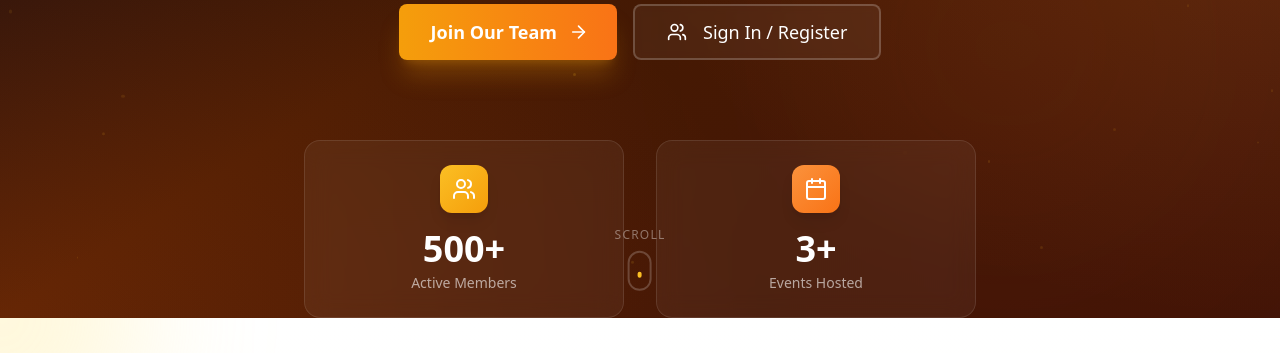
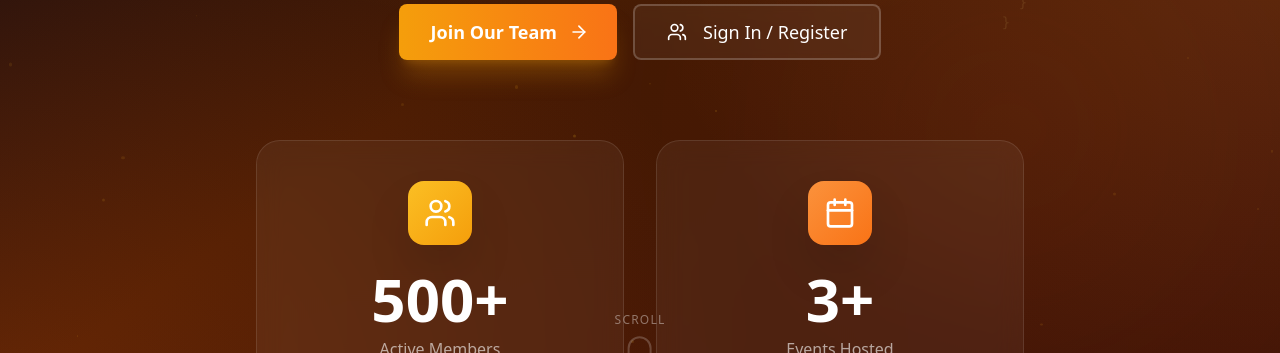
Before and after one commit to code-scriet/main_site, a React (Vite) app in the folder apps/web/: page / in a window 1280 px wide. Shown: the part 599-952 px from the top of the page. Built offline with nearby package versions, Linux system fonts and the light colour scheme; no server answers.

Commit message:
achuevement

```diff
--- a/apps/web/src/components/home/Hero.tsx
+++ b/apps/web/src/components/home/Hero.tsx
@@ -402,7 +402,7 @@ export function Hero() {
           {/* Stats */}
           <motion.div
             variants={itemVariants}
-            className="grid grid-cols-1 sm:grid-cols-2 gap-8 max-w-2xl mx-auto pt-12"
+            className="grid grid-cols-1 sm:grid-cols-2 gap-8 max-w-3xl mx-auto pt-12"
           >
             {[
               { icon: Users, label: 'Active Members', value: stats.members, displayValue: null, color: 'from-amber-400 to-amber-500' },
@@ -410,19 +410,19 @@ export function Hero() {
             ].map((stat) => (
               <motion.div
                 key={stat.label}
-                whileHover={!isMobile ? { scale: 1.05, y: -5 } : undefined}
+                whileHover={!isMobile ? { scale: 1.05, y: -8 } : undefined}
                 transition={{ type: 'spring', stiffness: 400 }}
                 className="group relative"
               >
-                <div className="absolute inset-0 bg-gradient-to-br from-white/10 to-white/5 rounded-2xl opacity-0 group-hover:opacity-100 transition-opacity blur-sm" />
-                <div className="relative bg-white/5 backdrop-blur-md border border-white/10 rounded-2xl p-6 transition-all duration-300 group-hover:bg-white/10 group-hover:border-white/20">
-                  <div className={`inline-flex p-3 rounded-xl bg-gradient-to-br ${stat.color} mb-4 shadow-lg`}>
-                    <stat.icon className="h-6 w-6 text-white" />
+                <div className="absolute inset-0 bg-gradient-to-br from-white/10 to-white/5 rounded-3xl opacity-0 group-hover:opacity-100 transition-opacity blur-xl" />
+                <div className="relative bg-white/5 backdrop-blur-md border border-white/10 rounded-3xl p-8 md:p-10 transition-all duration-300 group-hover:bg-white/10 group-hover:border-white/20">
+                  <div className={`inline-flex p-4 rounded-2xl bg-gradient-to-br ${stat.color} mb-6 shadow-2xl`}>
+                    <stat.icon className="h-8 w-8 text-white" />
                   </div>
-                  <p className="text-4xl font-bold text-white mb-1">
+                  <p className="text-5xl md:text-6xl font-bold text-white mb-2">
                     {stat.displayValue ? `${stat.displayValue}+` : <AnimatedCounter value={stat.value!} suffix="+" />}
                   </p>
-                  <p className="text-white/60 text-sm">{stat.label}</p>
+                  <p className="text-white/60 text-base">{stat.label}</p>
                 </div>
               </motion.div>
             ))}
```
